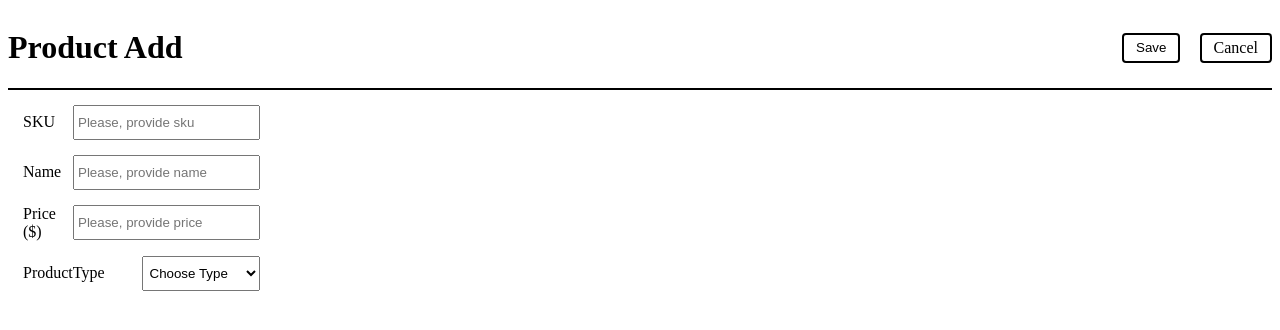
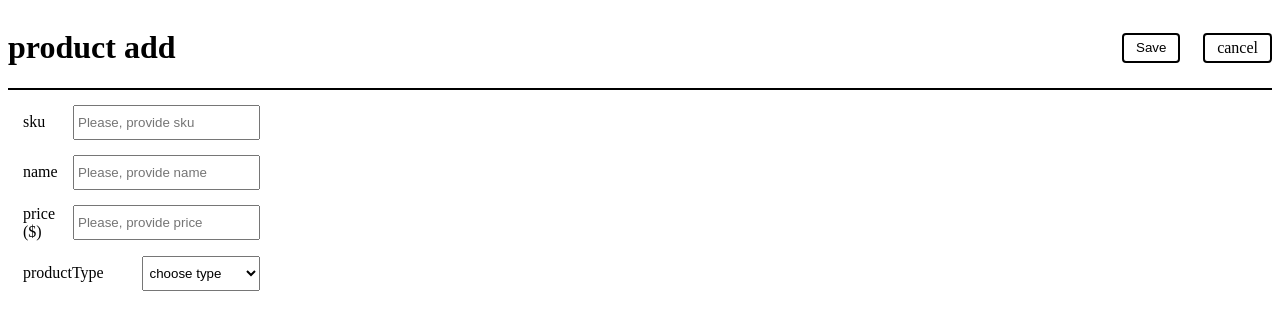
Before and after one commit to ibrahim-CS-CH/scaniWeb, a React (Vite) app: page /addproduct in a window 1280 px wide. Shown: the top 330 px of the page. Built offline with nearby package versions, Linux system fonts and the light colour scheme.

Commit message:
some changes in DVD

```diff
--- a/src/App.jsx
+++ b/src/App.jsx
@@ -2,11 +2,6 @@ import { BrowserRouter, Routes, Route } from 'react-router-dom'
 import CreateProduct from './Components/CreateProduct'
 import Error from './Components/Error'
 import ListProducts from './Components/ListProducts'
-
-
-
-
-
 function App() {
   return (
     <div>
--- a/src/Components/CreateProduct.jsx
+++ b/src/Components/CreateProduct.jsx
@@ -47,7 +47,7 @@ const CreateProduct = () => {
         <div className='create'>
           <h1 >product add</h1>
           <div className='save-cancel-container'>
-            <button className='save'>save</button>
+            <button className='save'>Save</button>
             <Link className='cancel' to={'/'}>cancel</Link>
           </div>
         </div>
@@ -67,7 +67,7 @@ const CreateProduct = () => {
           <label htmlFor="productType" id='productType'>
             productType
             <select name="type" id="productType" required value={opt} onChange={handleType}>
-              <option value={""}>choose type</option>
+              <option>choose type</option>
               <option value="DVD" id='DVD'>DVD</option>
               <option value="Furniture" id="Furniture">Furniture</option>
               <option value="Book" id='Book'>Book</option>
--- a/src/Components/Dvd.jsx
+++ b/src/Components/Dvd.jsx
@@ -3,8 +3,8 @@ import React, { useState } from 'react'
 const Dvd = (props) => {
   return (
     <div className=''>
-        <label htmlFor="size">
-            <span> Size (MB)</span>
+        <label htmlFor="size" id="size">
+            <span> size (MB)</span>
             <input type="text" name="size" id="size" onChange={props.handleChange}  placeholder="Please, provide size" required />
             <p className='please'>Please, provide size in (MB)</p>
         </label>
--- a/src/Components/ListProducts.jsx
+++ b/src/Components/ListProducts.jsx
@@ -1,26 +1,38 @@
-import axios from "axios";
+import axios, { all } from "axios";
 import { useEffect, useState } from "react";
 import { Link } from "react-router-dom";
 const ListProducts = () => {
+  const x = document.getElementsByName('deleteItem');
   const [products, setProducts] = useState([]);
   const [checked, setChecked] = useState([]);
   const handleDelete = (e)=>{
     e.preventDefault();
 
-    axios.post('https://scaniwebtask.000webhostapp.com/inde.php', JSON.stringify(checked)).then((res)=>{
-    if (res.data.status == 1 ) {
-      console.log("deleted");
-      fetchData();
+
+
+    console.log( x);
+
+    if (checked.length >0 ){
+      axios.post('https://scaniwebtask.000webhostapp.com/inde.php', JSON.stringify(checked)).then((res)=>{
+      if (res.data.status == 1 ) {
+        console.log("deleted");
+        setProducts(products.filter(el => !checked.includes(el.sku)));
+        for(var i=0; i < x.length; i++){
+          if(x[i].type=='checkbox')
+              x[i].checked=false;
+        }
+      }
+      })
     }
-    })
   }
   const handleChange = (e)=> {
     let isChecked = e.target.checked;
      if(isChecked == true) {
       setChecked([...checked, e.target.id])
      }else {
-      setChecked((z) => z.filter((x) => x !=e.target.id))
+      setChecked((z) => z.filter((x) => x !=e.target.id));
      }
+
   }
   useEffect(()=>{
     fetchData()
@@ -45,9 +57,9 @@ const ListProducts = () => {
         </div>
       </div>
       <div className="products">
-        {products.length == 0?(<>No Product Founded</>):(
+        {products.length == 0 ? (<>No Product Founded</>):(
           products.map((e, i) => (
-            <div className="cart" key={i} id={e.sku}>
+            <div className="cart" key={i} >
               <input
                 type="checkbox"
                 className="delete-checkbox"
@@ -55,12 +67,14 @@ const ListProducts = () => {
                 id={e.sku}
                 onChange={e => handleChange(e)}
               />
+              <div>
               <h3>{e.sku}</h3>
               <h3>{e.name}</h3>
               <h3>{e.price} $</h3>
               {e.size !=null && (<h3>size: {e.size} MB</h3>)}
               {e.weight !=null && (<h3>weight: {e.weight}KG</h3>)}
               {e.width !=null && (<h3>Dimensions: {e.height}x{e.width}x{e.length}x</h3>)}
+              </div>
             </div>
           ))
         )}
--- a/src/index.css
+++ b/src/index.css
@@ -18,7 +18,6 @@ a {
   justify-content: space-between;
 }
 #delete-btn {
-  text-transform: uppercase;
   padding: 4px 12px;
   background: none;
   border: solid black 1px;
@@ -52,13 +51,9 @@ a {
 #add-btn {
   border: solid black 1px;
   border-radius: 4px;
-  text-transform: uppercase;
 }
-h1 {
-  text-transform: capitalize;
-}
+
 .save, .cancel {
-  text-transform: capitalize;
   padding: 4px 12px;
   width: 10;
   background-color: white;
@@ -83,7 +78,6 @@ h1 {
   border: 1px solid black;
   text-align: center;
   width: 200px;
-  text-transform: capitalize;
   padding: 15px;
   margin: 0 auto;
 }
@@ -99,13 +93,10 @@ label {
   display: grid;
   grid-template-columns: repeat(2, 0.5fr);
   margin: 15px;
-  text-transform: capitalize;
   align-items: center;
   justify-content: space-between;
 }
-label .sku {
-  text-transform: uppercase;
-}
+
 label input {
   padding: 8px 3px;
 }
@@ -115,9 +106,7 @@ label select {
 label span {
   width: fit-content;
 }
-#productType {
-  text-transform: capitalize;
-}
+
 .typeModel {
   height: 200px;
 }
```
